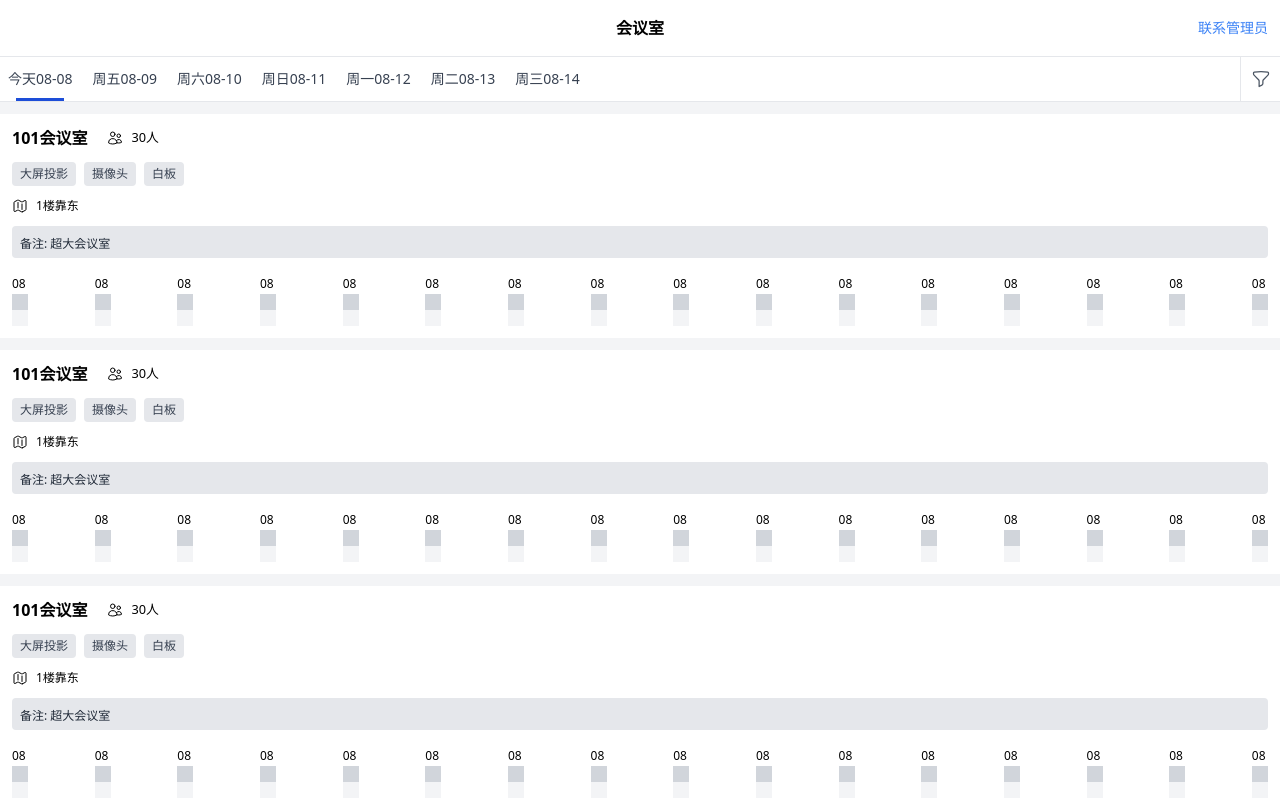
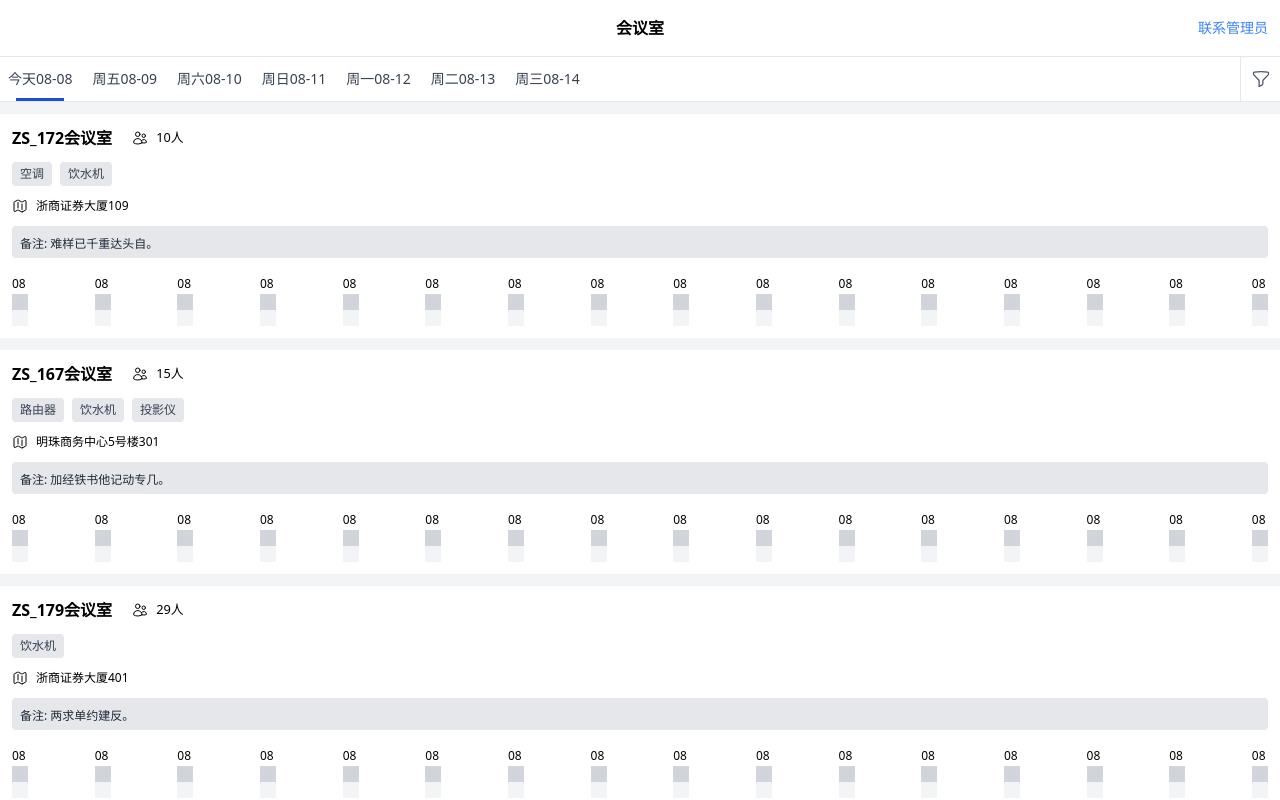
Before and after one commit to bin-r00t/vue-meeting-appointment, a Vue app: page / in a window 1280 px wide. Built offline with nearby package versions, Linux system fonts and the light colour scheme.

Commit message:
update MeetingRoom

```diff
--- a/src/components/MeetingRoomItem.vue
+++ b/src/components/MeetingRoomItem.vue
@@ -1,33 +1,50 @@
 <script setup>
-import DateBoxSimple from './DateBoxSimple.vue';
-import { UsersIcon, MapIcon } from '@heroicons/vue/24/outline';
+import { computed } from "vue";
+import DateBoxSimple from "./DateBoxSimple.vue";
+import { UsersIcon, MapIcon } from "@heroicons/vue/24/outline";
+const props = defineProps([
+  "id",
+  "name",
+  "description",
+  "equipment",
+  "location",
+  "count",
+  "time",
+]);
+const emits = defineEmits(["select"]);
 
-const emits = defineEmits(['select'])
+const eqList = computed(() => props.equipment.split(","));
 </script>
 
-
 <template>
-    <div class="meeting-room-item p-3 bg-white flex flex-col gap-3 first:mt-3" @click.native="emits('select', 1)">
+  <div
+    class="meeting-room-item p-3 bg-white flex flex-col gap-3 first:mt-3"
+    @click.native="emits('select', id)"
+  >
     <section class="room-info flex items-center gap-2">
-            <h1 class="font-bold mr-3">101会议室</h1>
+      <h1 class="font-bold mr-3">{{ name }}</h1>
       <i class="icon">
         <UsersIcon class="w-4 h-4" />
       </i>
-            <small>30人</small>
+      <small>{{ count }}人</small>
     </section>
     <section class="room-features flex items-center flex-wrap gap-2 text-xs">
-            <span class="bg-gray-200 text-gray-700 p-1 px-2 rounded">大屏投影</span>
-            <span class="bg-gray-200 text-gray-700 p-1 px-2 rounded">摄像头</span>
-            <span class="bg-gray-200 text-gray-700 p-1 px-2 rounded">白板</span>
+      <span
+        v-for="eq in eqList"
+        class="bg-gray-200 text-gray-700 p-1 px-2 rounded"
+        >{{ eq }}</span
+      >
     </section>
     <section class="room-location flex gap-2">
       <i class="icon">
         <MapIcon class="w-4 h-4" />
       </i>
-            <span class="text-xs">1楼靠东</span>
+      <span class="text-xs">{{ location }}</span>
     </section>
-        <section class="room-description bg-gray-200 text-gray-800 p-1 px-2 rounded">
-            <span class="text-xs">备注: 超大会议室</span>
+    <section
+      class="room-description bg-gray-200 text-gray-800 p-1 px-2 rounded"
+    >
+      <span class="text-xs">备注: {{ description }}</span>
     </section>
     <section class="date-list flex justify-between">
       <DateBoxSimple v-for="n in 16" />
@@ -35,5 +52,4 @@ const emits = defineEmits(['select'])
   </div>
 </template>
 
-
 <style scoped></style>
--- /dev/null
+++ b/src/hooks/useLazyload.js
@@ -0,0 +1 @@
+/** use lazy load or VueUse */
--- a/src/pages/AppointmentList.vue
+++ b/src/pages/AppointmentList.vue
@@ -1,32 +1,49 @@
 <script setup>
-import MeetingRoomItem from '../components/MeetingRoomItem.vue';
-import DateSlidePicker from '../components/DateSlidePicker.vue';
-import MeetingAppHeader from '../components/MeetingAppHeader.vue';
-import { getAppointmentList } from '@/api/appointment';
+import MeetingRoomItem from "@com/MeetingRoomItem.vue";
+import DateSlidePicker from "@com/DateSlidePicker.vue";
+import MeetingAppHeader from "@com/MeetingAppHeader.vue";
+import { getAppointmentList } from "@/api/appointment";
+import { ref } from "vue";
 
-getAppointmentList().then((data) => {
-    console.log('log', data)
-})
+const rooms = ref([]);
 
-const emits = defineEmits(['select'])
+getAppointmentList().then(({ data }) => {
+  console.table(data);
+  rooms.value = data;
+});
+
+const emits = defineEmits(["select"]);
 </script>
-
 
 <template>
   <div class="h-screen overflow-y-auto bg-gray-100 flex flex-col">
     <MeetingAppHeader />
     <DateSlidePicker />
     <main class="flex-1 flex flex-col gap-3 overflow-y-auto">
-            <MeetingRoomItem @select="id => emits('select', id)" />
-            <MeetingRoomItem @select="id => emits('select', id)" />
-            <MeetingRoomItem @select="id => emits('select', id)" />
-            <MeetingRoomItem @select="id => emits('select', id)" />
-            <div class="spinner text-center my-5">
-                <div class="box w-12 h-12 inline-block bg-black text-white rounded-full"></div>
+      <!-- placeholder -->
+      <p v-if="!rooms.length" class="text-gray-500 text-lg text-center my-10">
+        - 暂无可预约 -
+      </p>
+      <!-- room list  -->
+      <MeetingRoomItem
+        v-for="room in rooms"
+        :id="room.id"
+        :name="room.name"
+        :count="room.count"
+        :location="room.location"
+        :description="room.description"
+        :equipment="room.equipment"
+        :time="room.time ?? []"
+        @select="(id) => emits('select', id)"
+      />
+      <!-- spinner  -->
+      <div v-if="rooms.length" class="spinner text-center my-5">
+        <div
+          class="box w-12 h-12 inline-block bg-black text-white rounded-full"
+        ></div>
       </div>
     </main>
   </div>
 </template>
 
-
 <style scoped></style>
```
Lines whose indentation alone changed are shown as unchanged.
